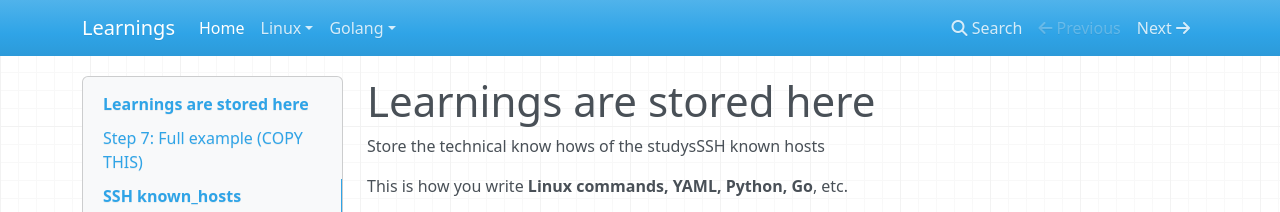
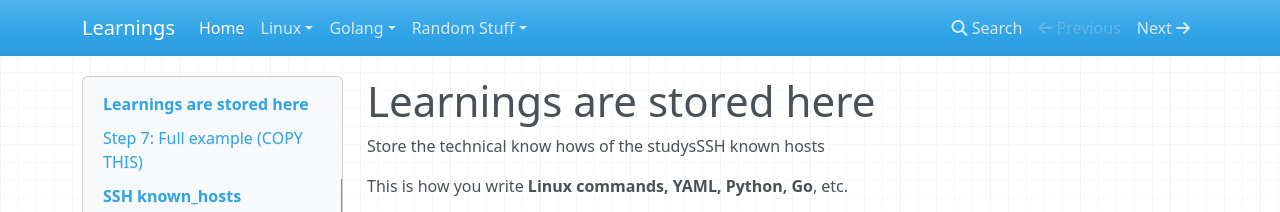
Before and after one commit to githubfordevops/Learnings, an MkDocs documentation site: the page built from docs/index.md, in a window 1280 px wide. Shown: the top 212 px of the page. Built offline with MkDocs 1.6.1, drawn with Linux system fonts in a browser that asks for light colours; nearby versions of some CDN libraries.

Commit message:
Update mkdocs.yml

```diff
--- a/mkdocs.yml
+++ b/mkdocs.yml
@@ -8,3 +8,7 @@ nav:
 
   - Golang:
       - Reconciler basics: golang/reconciler-basics.md
+
+  - Random Stuff:
+     - Helpfile: others/Helpfile.md
+     - Git Commands: others/gitfilecommands.md
```
